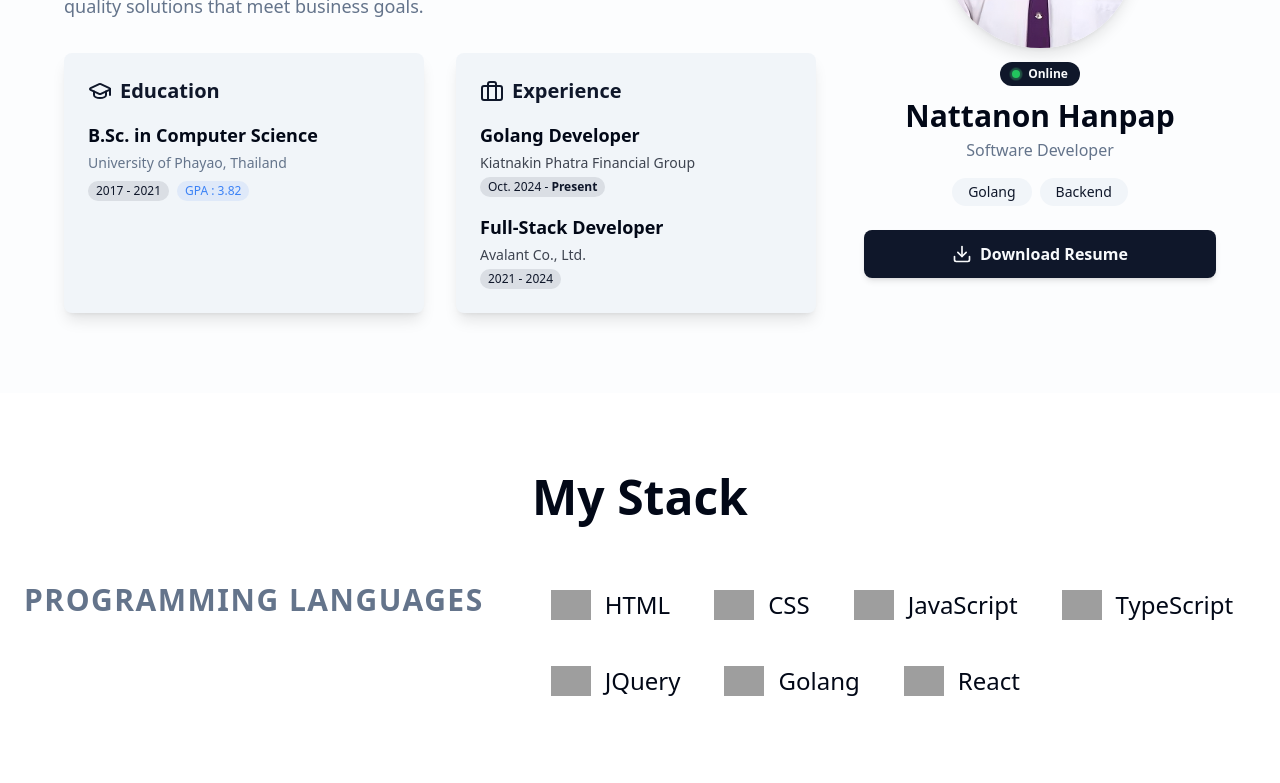
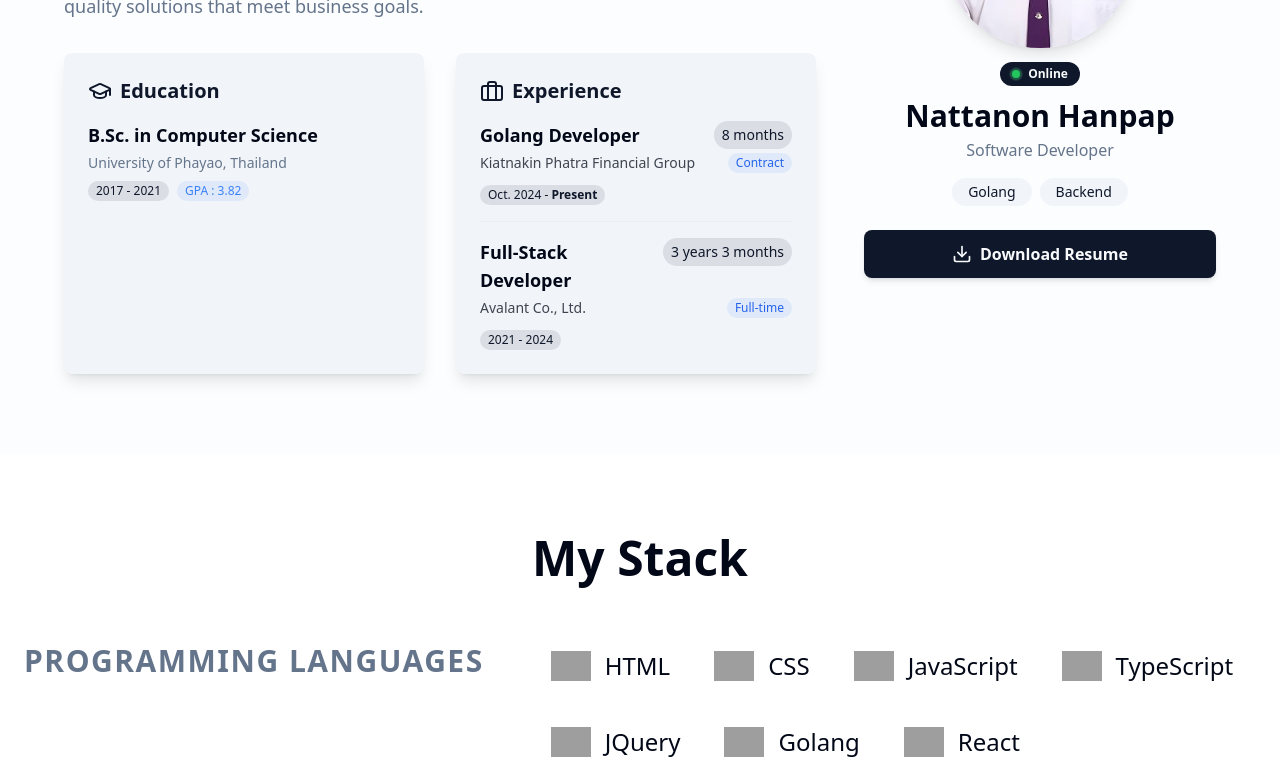
Before and after one commit to Flook2563/portfolio, a React (Vite) app: page / in a window 1280 px wide. Shown: the part 1120-1903 px from the top of the page. Built offline with nearby package versions, Linux system fonts and the light colour scheme; grey boxes are pictures that could not be loaded.

Commit message:
Fix Responseive

```diff
--- a/src/components/About.tsx
+++ b/src/components/About.tsx
@@ -1,4 +1,46 @@
 import { useEffect, useRef } from 'react';
+
+// Experience data constant
+const experienceData = [
+  {
+    position: "Golang Developer",
+    company: "Kiatnakin Phatra Financial Group",
+    period: "Oct. 2024 - Present",
+    startDate: "2024-10-01",
+    endDate: null,
+    current: true,
+    workType: "Contract"
+  },
+  {
+    position: "Full-Stack Developer",
+    company: "Avalant Co., Ltd.",
+    period: "2021 - 2024",
+    startDate: "2021-05-17",
+    endDate: "2024-09-02",
+    current: false,
+    workType: "Full-time"
+  }
+];
+
+const calculateDuration = (startDate: string, endDate: string | null, current: boolean) => {
+  const start = new Date(startDate);
+  const end = current ? new Date() : new Date(endDate!);
+
+  const diffTime = Math.abs(end.getTime() - start.getTime());
+  const diffYears = diffTime / (1000 * 60 * 60 * 24 * 365.25);
+
+  if (diffYears >= 1) {
+    const years = Math.floor(diffYears);
+    const months = Math.floor((diffYears - years) * 12);
+      if (months === 0) {
+      return `${years} ${years === 1 ? 'year' : 'years'}`;
+    } else {
+      return `${years} ${years === 1 ? 'year' : 'years'} ${months} ${months === 1 ? 'month' : 'months'}`;
+    }  } else {
+    const months = Math.floor(diffYears * 12);
+    return `${months} ${months === 1 ? 'month' : 'months'}`;
+  }
+};
 
 export const About = () => {
   const aboutRef = useRef<HTMLDivElement>(null);
@@ -59,26 +101,44 @@ export const About = () => {
                       <span className="text-xs bg-blue-500/10 text-blue-500 px-2 py-0.5 rounded-full font-medium">GPA : 3.82</span>
                     </div>
                   </div>
-                </div>
-
-                {/* Experience Card */}
+                </div>                  {/* Experience Card */}
                 <div className="bg-secondary p-6 rounded-lg shadow-lg hover:scale-105 hover:shadow-xl transition-transform duration-300 ease-in-out">
                   <h3 className="text-xl font-semibold text-primary mb-4 flex items-center">
                     <svg xmlns="http://www.w3.org/2000/svg" width="24" height="24" viewBox="0 0 24 24" fill="none" stroke="currentColor" strokeWidth="2" strokeLinecap="round" strokeLinejoin="round" className="mr-2 h-6 w-6 lucide lucide-briefcase"><rect width="20" height="14" x="2" y="7" rx="2" ry="2"/><path d="M16 21V5a2 2 0 0 0-2-2h-4a2 2 0 0 0-2 2v16"/></svg>
                     Experience
                   </h3>
-                  {/* Most Recent Experience First */}
-                  <div className="mb-4">
-                    <h4 className="font-semibold text-lg text-foreground">Golang Developer</h4>
-                    <p className="text-foreground/75 text-sm mt-1">Kiatnakin Phatra Financial Group</p>
-                    <span className="text-xs bg-primary/10 text-primary px-2 py-0.5 rounded-full font-medium mt-1 inline-block">
-                      Oct. 2024 - <span className="font-bold">Present</span>
-                    </span>
-                  </div>
-                  <div>
-                    <h4 className="font-semibold text-lg text-foreground">Full-Stack Developer</h4>
-                    <p className="text-foreground/75 text-sm mt-1">Avalant Co., Ltd.</p>
-                    <span className="text-xs bg-primary/10 text-primary px-2 py-0.5  rounded-full font-medium mt-1 inline-block">2021 - 2024</span>
+                    {/* Scrollable container for experiences */}
+                  <div className="max-h-64 overflow-y-auto scrollbar-hide">
+                    {experienceData.map((exp, index) => (
+                      <div key={index} className={`${index > 0 ? 'mt-4 pt-4 border-t border-border/50' : ''}`}>                      {/* Two-column layout for position and duration */}
+                        <div className="flex justify-between items-start mb-1">
+                          <h4 className="font-semibold text-lg text-foreground flex-1">{exp.position}</h4>
+                          <div className="text-right ml-4 flex flex-col gap-1">
+                            <span className="text-sm font-medium text-primary bg-primary/10 px-2 py-1 rounded-full">
+                              {calculateDuration(exp.startDate, exp.endDate, exp.current)}
+                            </span>
+                          </div>
+                        </div>
+                        {/* Company and work type */}
+                        <div className="flex justify-between items-center mb-2">
+                          <p className="text-foreground/75 text-sm">{exp.company}</p>
+                          <span className="text-xs bg-blue-500/10 text-blue-600 px-2 py-0.5 rounded-full font-medium">
+                            {exp.workType}
+                          </span>
+                        </div>
+
+                        {/* Period */}
+                        <span className="text-xs bg-secondary-foreground/10 text-secondary-foreground px-2 py-0.5 rounded-full font-medium inline-block">
+                          {exp.current ? (
+                            <>
+                              {exp.period.split(' - ')[0]} - <span className="font-bold">Present</span>
+                            </>
+                          ) : (
+                            exp.period
+                          )}
+                        </span>
+                      </div>
+                    ))}
                   </div>
                 </div>
               </div>
--- a/src/components/Hero.tsx
+++ b/src/components/Hero.tsx
@@ -64,14 +64,13 @@ export const Hero = () => {
     };
   }, []);
 
-  return (
-    <section id="home" ref={heroRef} className="min-h-screen flex flex-col lg:flex-row items-center justify-center gap-10 lg:gap-20 relative overflow-hidden px-6">
+  return (    <section id="home" ref={heroRef} className="min-h-screen flex flex-col lg:flex-row items-center justify-center gap-10 lg:gap-20 relative overflow-hidden px-6 pt-20 sm:pt-24 md:pt-0">
       <div className="absolute inset-0 bg-gradient-to-br from-primary/10 to-secondary/10"></div>
 
       {/* Left Section - Main Content */}
       <div className="relative z-10 max-w-xl">
-        <p className="animate-on-scroll text-xl mb-2">Hello! I'm</p>        <h1 className="animate-on-scroll text-6xl md:text-7xl font-bold mb-3 font-mono">
-          <span className="inline-flex items-end whitespace-pre">            {displayedText.length > 0 ? (
+        <p className="animate-on-scroll text-lg sm:text-xl mb-2">Hello! I'm</p><h1 className="animate-on-scroll text-4xl sm:text-6xl md:text-7xl font-bold mb-3 font-mono">
+          <span className="inline-flex items-end whitespace-pre min-w-[280px] sm:min-w-[420px] md:min-w-[580px]">{displayedText.length > 0 ? (
               (() => {
                 const firstName = 'Nattanon';
                 const spaces = ' '; // 1 ช่องว่าง
@@ -95,10 +94,9 @@ export const Hero = () => {
                   );
                 });
               })()
-            ) : null}
-            {showCursor && (
+            ) : null}            {showCursor && (
               <span
-                className="inline-block w-0.5 h-12 md:h-16 bg-blue-500"
+                className="inline-block w-0.5 h-8 sm:h-12 md:h-16 bg-blue-500"
                 style={{ animation: 'blink 1s infinite' }}
               />
             )}
--- a/src/index.css
+++ b/src/index.css
@@ -80,6 +80,20 @@
     --sidebar-accent-foreground: 240 4.8% 95.9%;
     --sidebar-border: 240 3.7% 15.9%;
     --sidebar-ring: 217.2 91.2% 59.8%;
+  }
+}
+
+/* Custom scrollbar hiding utility */
+@layer utilities {
+  .scrollbar-hide {
+    /* Firefox */
+    scrollbar-width: none;
+    /* Safari and Chrome */
+    -ms-overflow-style: none;
+  }
+
+  .scrollbar-hide::-webkit-scrollbar {
+    display: none;
   }
 }
 
@@ -177,3 +191,17 @@
     opacity: 0;
   }
 }
+
+/* Custom scrollbar hiding utility */
+@layer utilities {
+  .scrollbar-hide {
+    /* Firefox */
+    scrollbar-width: none;
+    /* Safari and Chrome */
+    -ms-overflow-style: none;
+  }
+
+  .scrollbar-hide::-webkit-scrollbar {
+    display: none;
+  }
+}
```
Also changed, not shown: src/components/Contact.tsx (+30 -40 lines).
